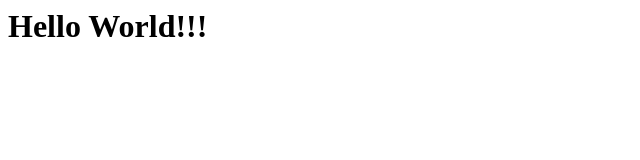
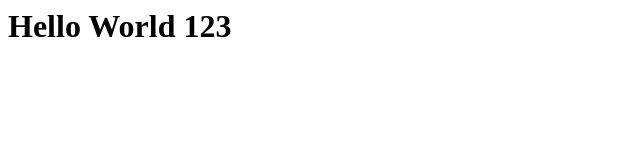
Before and after one commit to thoriqq-ux/latihan1-revou, a plain HTML site: page index.html in a window 1280 px wide. Shown: the full height of the page, 0-640 px from the left. Drawn offline with Linux system fonts and the light colour scheme.

Commit message:
second commit

```diff
--- a/index.html
+++ b/index.html
@@ -4,6 +4,6 @@
         <title>Website</title>
     </head>
     <body>
-        <h1>Hello World!!!</h1>
+        <h1>Hello World 123</h1>
     </body>
 </html>
```
